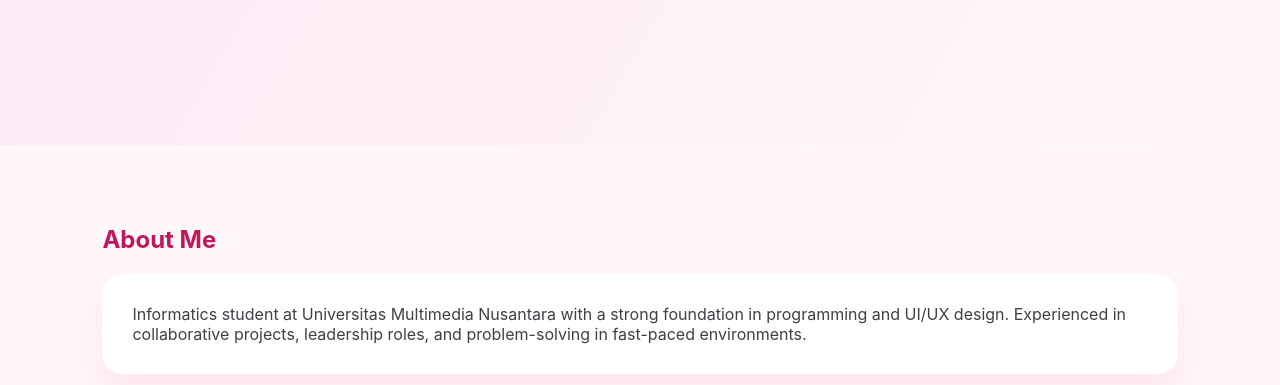
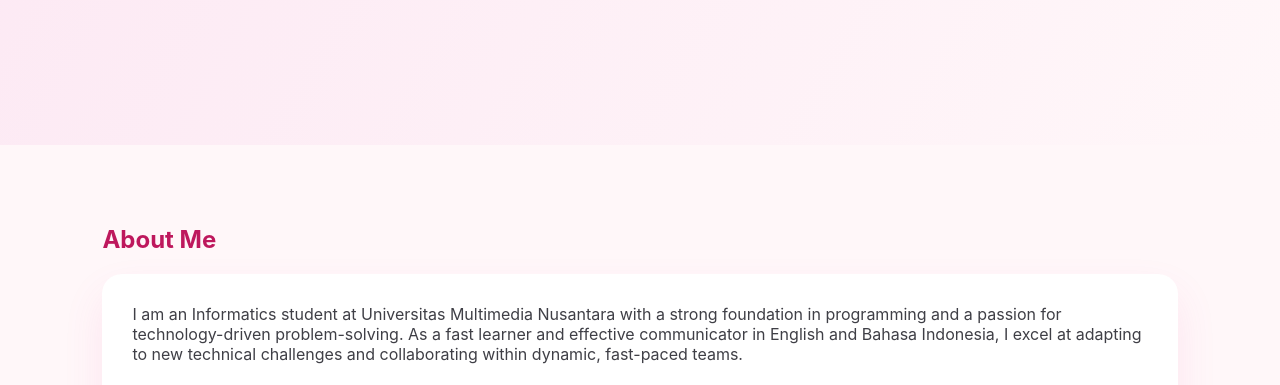
Before and after one commit to kareny1234/KarenYapranata_Portfolio, a plain HTML site: page index.html in a window 1280 px wide. Shown: the part 547-932 px from the top of the page. Drawn offline with Linux system fonts and the light colour scheme.

Commit message:
Update portfolio UI

```diff
--- a/index.html
+++ b/index.html
@@ -36,9 +36,9 @@
   <h2>About Me</h2>
   <div class="about-card">
     <p>
-      Informatics student at Universitas Multimedia Nusantara with a strong
-      foundation in programming and UI/UX design. Experienced in collaborative
-      projects, leadership roles, and problem-solving in fast-paced environments.
+      I am an Informatics student at Universitas Multimedia Nusantara with a strong foundation in programming and a passion for technology-driven problem-solving. As a fast learner and effective communicator in English and Bahasa Indonesia, I excel at adapting to new technical challenges and collaborating within dynamic, fast-paced teams.
+      <br /> <br />
+      I leverage a unique background in leadership and event operations, including roles as a student council leader and security coordinator, to bring discipline and reliability to every project. I am now seeking to apply my technical aptitude and proven organizational skills to contribute meaningfully in a professional IT environment
     </p>
   </div>
 </section>
```
